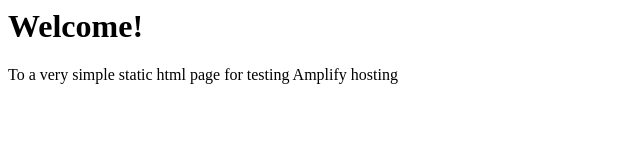
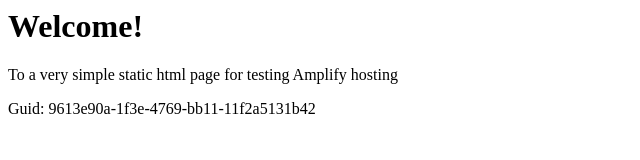
Before and after one commit to aws-aemilia-hkg/Github-PR-Commit-Integration-Test-DoNotTouch-GitHubAutoBuildPrPreviewCanaryTest-v1-prod-ap-east-1, a website: page src/index.html in a window 1280 px wide. Shown: the whole page, without its empty margins (0-640 px from the left). Drawn offline with Linux system fonts and the light colour scheme.

Commit message:
commit from integ tests

```diff
--- a/src/index.html
+++ b/src/index.html
@@ -1,3 +1,5 @@
+
+
 <html lang="en">
 
 <head>
@@ -10,6 +12,6 @@
 <body>
     <h1>Welcome!</h1>
     <p>To a very simple static html page for testing Amplify hosting</p>
-</body>
+    <p>Guid: 9613e90a-1f3e-4769-bb11-11f2a5131b42</p></body>
 
 </html>
```
